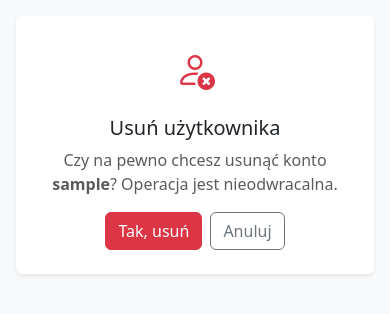
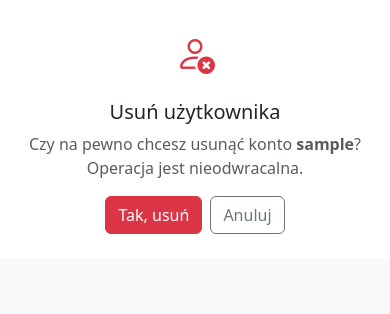
Before and after one commit to Elviszyje/ksef_synchro, a Django app: page /accounts/users/1/delete/ in a window 390 px wide. Shown: the part 49-363 px from the top of the page. Run offline with Django 5.2, Linux system fonts and the light colour scheme; the visitor is signed in with stand-in values (Sample User, id 1); data comes from the database, SQL or seed files in the repository; parts of the project's set-up code (start-up, migrations or seed data) failed here and were passed over; some libraries are stand-ins or nearby versions.

Commit message:
fix: tabela faktur przyklejona do krawędzi na mobile
page-body-inner padding: 0 na mobile (<768px), karty bez border-radius
i box-shadow. Treść kart pozostaje z wewnętrznym paddingiem (card-body).
Alerty/messages zachowują boczny padding 0.75rem.

Co-Authored-By: Claude Sonnet 4.6 <noreply@anthropic.com>

```diff
--- a/templates/base.html
+++ b/templates/base.html
@@ -69,8 +69,10 @@
     @media (max-width: 767px) {
       .sidebar { display: none; }
       .main-content { margin-left: 0; }
-      .page-body-inner { padding: 1rem; }
+      .page-body-inner { padding: 0; }
+      .page-body-inner > .mb-3 { padding: .75rem .75rem 0; } /* alerty/messages */
       .topbar { padding: .5rem 1rem; }
+      .page-body-inner .card { border-radius: 0 !important; box-shadow: none !important; }
     }
   </style>
   {% block extra_head %}{% endblock %}
```
